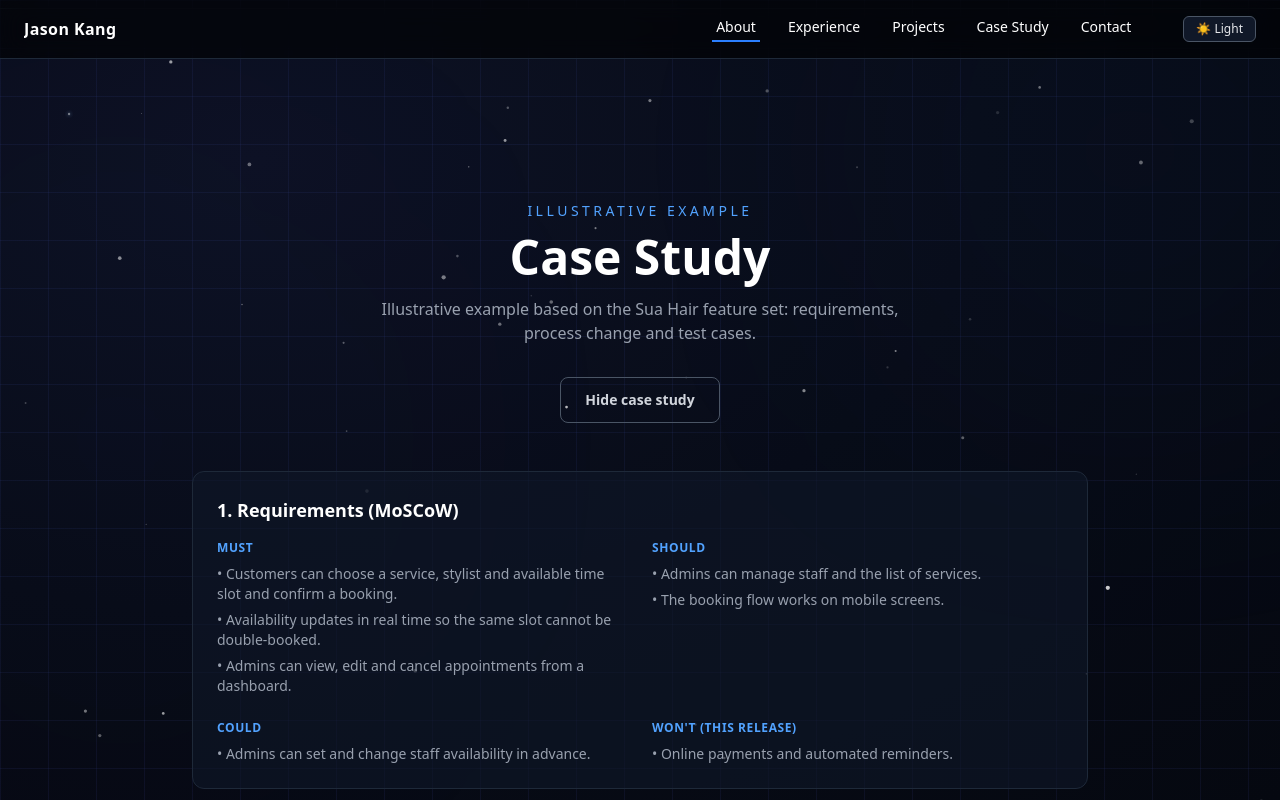
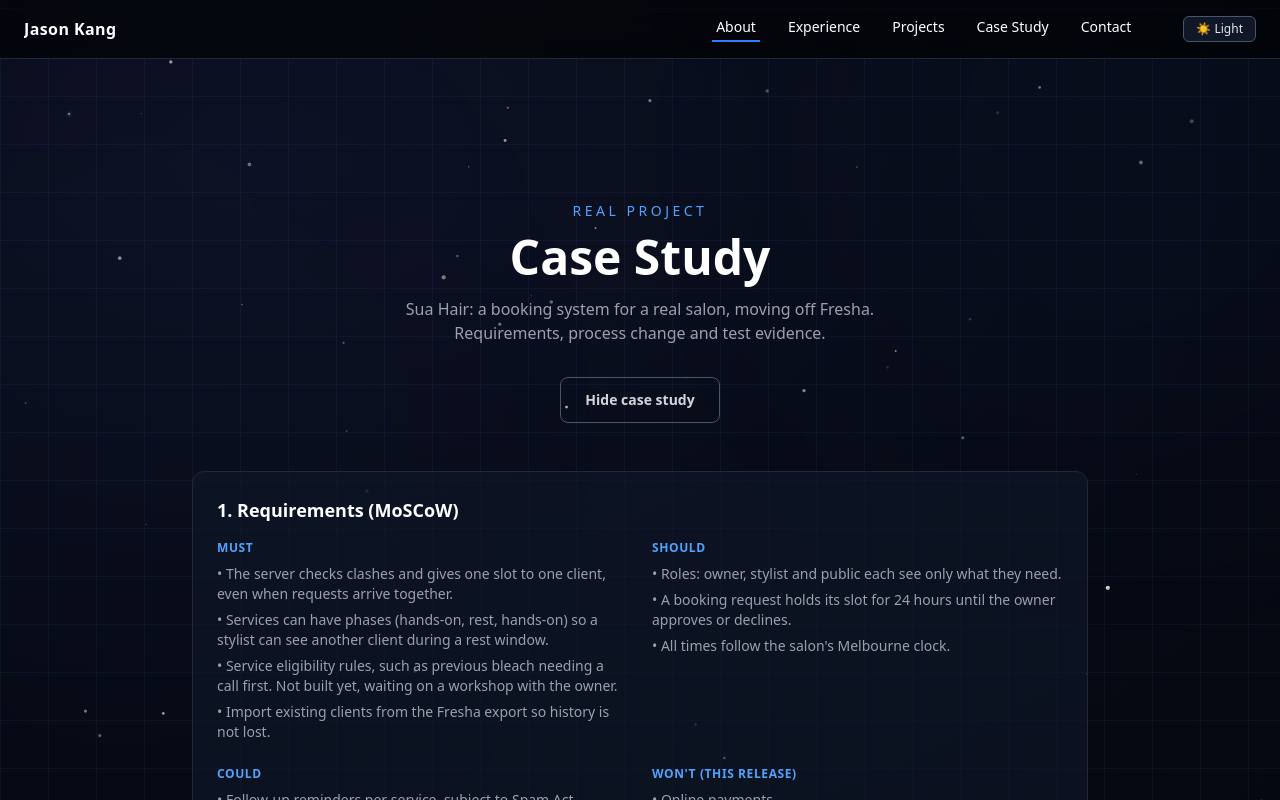
Before and after one commit to SJKangAU/my-portfolio, a React (Vite) app: page / in a window 1280 px wide. Both pictures are taken after a click on the button "View case study". Built offline with nearby package versions, Linux system fonts and the light colour scheme.

Commit message:
case study update

```diff
--- a/src/components/CaseStudy.tsx
+++ b/src/components/CaseStudy.tsx
@@ -4,52 +4,54 @@ interface CaseStudyProps {
   darkMode: boolean;
 }
 
-// Illustrative example based on the Sua Hair feature set; not a record of the real project documents.
+// Based on the real Sua Hair project: owner-stated needs, the Fresha export, and automated test runs (docs/PILOT_READINESS.md).
 
 const requirements = {
   Must: [
-    "Customers can choose a service, stylist and available time slot and confirm a booking.",
-    "Availability updates in real time so the same slot cannot be double-booked.",
-    "Admins can view, edit and cancel appointments from a dashboard.",
+    "The server checks clashes and gives one slot to one client, even when requests arrive together.",
+    "Services can have phases (hands-on, rest, hands-on) so a stylist can see another client during a rest window.",
+    "Service eligibility rules, such as previous bleach needing a call first. Not built yet, waiting on a workshop with the owner.",
+    "Import existing clients from the Fresha export so history is not lost.",
   ],
   Should: [
-    "Admins can manage staff and the list of services.",
-    "The booking flow works on mobile screens.",
+    "Roles: owner, stylist and public each see only what they need.",
+    "A booking request holds its slot for 24 hours until the owner approves or declines.",
+    "All times follow the salon's Melbourne clock.",
   ],
-  Could: ["Admins can set and change staff availability in advance."],
-  "Won't (this release)": ["Online payments and automated reminders."],
+  Could: ["Follow-up reminders per service, subject to Spam Act consent."],
+  "Won't (this release)": ["Online payments.", "SMS reminders, until consent rules are covered."],
 };
 
 const testCases = [
   {
     id: "TC1",
-    title: "Book an available slot",
-    steps: "Select service, stylist and a free time, then confirm.",
-    expected: "Booking is saved and appears in the admin dashboard.",
+    title: "Simultaneous requests",
+    steps: "Send eight booking requests for the same slot at once.",
+    expected: "Exactly one booking is created; the others are refused.",
   },
   {
     id: "TC2",
-    title: "Prevent double booking",
-    steps: "Open the same slot in two browsers and confirm in both.",
-    expected: "The second attempt is rejected with a clear message.",
+    title: "Phased service",
+    steps: "Book a second client into the first client's rest window.",
+    expected: "Allowed. Overlap of hands-on time is rejected.",
   },
   {
     id: "TC3",
-    title: "Admin cancels an appointment",
-    steps: "Cancel a booking from the dashboard.",
-    expected: "The slot becomes available to customers again.",
+    title: "Public lockdown",
+    steps: "As an anonymous visitor, try to write bookings, prices or client records, and read private data.",
+    expected: "Every write and private read is denied.",
   },
   {
     id: "TC4",
-    title: "Manage staff and services",
-    steps: "Add a service and edit a staff member as an admin.",
-    expected: "Changes show in the customer booking flow.",
+    title: "Melbourne clock",
+    steps: "Run the 5 pm cutoff and 2-hour notice across daylight-saving days, under UTC and Melbourne.",
+    expected: "Identical results in both time zones.",
   },
   {
     id: "TC5",
-    title: "Mobile booking flow",
-    steps: "Complete a booking on a phone-sized screen.",
-    expected: "All steps are usable without horizontal scrolling.",
+    title: "Fresha client import",
+    steps: "Import a synthetic Fresha-style file, then roll it back.",
+    expected: "Clients created, blocked clients flagged, rollback removes exactly those records.",
   },
 ];
 
@@ -100,14 +102,14 @@ export default function CaseStudy({ darkMode }: CaseStudyProps) {
         <p
           className={`text-sm tracking-[0.25em] uppercase font-medium mb-3 ${accent}`}
         >
-          Illustrative Example
+          Real Project
         </p>
         <h2 className={`text-4xl md:text-5xl font-extrabold mb-4 ${heading}`}>
           Case Study
         </h2>
         <p className={`mb-8 text-base max-w-xl ${muted}`}>
-          Illustrative example based on the Sua Hair feature set: requirements,
-          process change and test cases.
+          Sua Hair: a booking system for a real salon, moving off Fresha.
+          Requirements, process change and test evidence.
         </p>
 
         <button
@@ -153,14 +155,13 @@ export default function CaseStudy({ darkMode }: CaseStudyProps) {
                 2. Process: As-Is vs To-Be
               </h3>
               <p className={`text-xs mb-4 ${muted}`}>
-                Illustrative example based on the Sua Hair feature set. The As-Is
-                flow assumes bookings were arranged manually and confirmed back
-                and forth.
+                Bookings were handled on Fresha. The reasons for leaving are the
+                owner's own and are still to be confirmed in a workshop.
               </p>
               <svg
                 viewBox="0 0 650 210"
                 role="img"
-                aria-label="As-Is process: customer enquires, staff checks diary, reply to confirm, booking noted by hand. To-Be process: customer picks a slot, system checks availability, booking auto-confirmed, admin sees it on the dashboard."
+                aria-label="As-Is process: client books on Fresha, which has one-size service slots, so staff fix rules by hand and the data stays in Fresha. To-Be process: client requests a slot, the server checks clashes, the owner approves, and the calendar updates."
                 className="w-full h-auto"
               >
                 <defs>
@@ -176,12 +177,12 @@ export default function CaseStudy({ darkMode }: CaseStudyProps) {
                   </marker>
                 </defs>
                 <text x="10" y="18" fontSize="13" fontWeight="700" fill={pain}>
-                  As-Is (manual)
+                  As-Is (Fresha)
                 </text>
-                {step(10, 28, "Customer enquires")}
-                {step(170, 28, "Staff checks diary", true)}
-                {step(330, 28, "Reply to confirm", true)}
-                {step(490, 28, "Booking noted by hand", true)}
+                {step(10, 28, "Client books on Fresha")}
+                {step(170, 28, "One-size service slot", true)}
+                {step(330, 28, "Staff fix rules by hand", true)}
+                {step(490, 28, "Data stays in Fresha", true)}
                 <text
                   x="10"
                   y="118"
@@ -189,12 +190,12 @@ export default function CaseStudy({ darkMode }: CaseStudyProps) {
                   fontWeight="700"
                   fill={stroke}
                 >
-                  To-Be (booking system)
+                  To-Be (Sua Hair)
                 </text>
-                {step(10, 128, "Customer picks slot")}
-                {step(170, 128, "Checks availability")}
-                {step(330, 128, "Auto-confirmed")}
-                {step(490, 128, "Admin sees dashboard")}
+                {step(10, 128, "Client requests slot")}
+                {step(170, 128, "Server checks clashes")}
+                {step(330, 128, "Owner approves")}
+                {step(490, 128, "Calendar updates")}
                 {[0, 1, 2].flatMap((i) =>
                   [50, 150].map((y) => (
                     <line
@@ -211,16 +212,17 @@ export default function CaseStudy({ darkMode }: CaseStudyProps) {
                 )}
               </svg>
               <p className={`text-sm mt-2 ${muted}`}>
-                <span style={{ color: pain }}>Gap:</span> the manual steps
-                (red) add delay and double-booking risk. The To-Be flow removes
-                them by checking availability at the point of booking.
+                <span style={{ color: pain }}>Gap:</span> Fresha cannot model multi-step
+                services or eligibility rules, and charges fees. The red steps
+                are the workarounds. The To-Be flow checks clashes on the server
+                and keeps the data in the salon's own hands.
               </p>
             </div>
 
             {/* Test cases */}
             <div className={`rounded-xl border p-6 ${card}`}>
               <h3 className={`text-lg font-bold mb-4 ${heading}`}>
-                3. Test cases
+                3. Selected test scenarios
               </h3>
               <div className="overflow-x-auto">
                 <table className={`w-full text-sm ${muted}`}>
@@ -250,6 +252,13 @@ export default function CaseStudy({ darkMode }: CaseStudyProps) {
                   </tbody>
                 </table>
               </div>
+              <p className={`text-xs mt-4 ${muted}`}>
+                All automated, run against Firebase emulators: 354 unit, 99
+                rules, 111 server-function and 108 browser tests, passing under
+                UTC and Melbourne time. Not yet verified: deployment, real
+                email delivery, Safari and phones, and user acceptance testing
+                with the salon.
+              </p>
             </div>
           </div>
         )}
```
